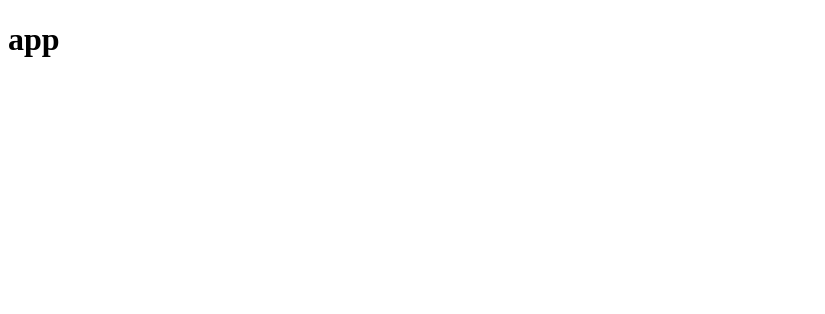
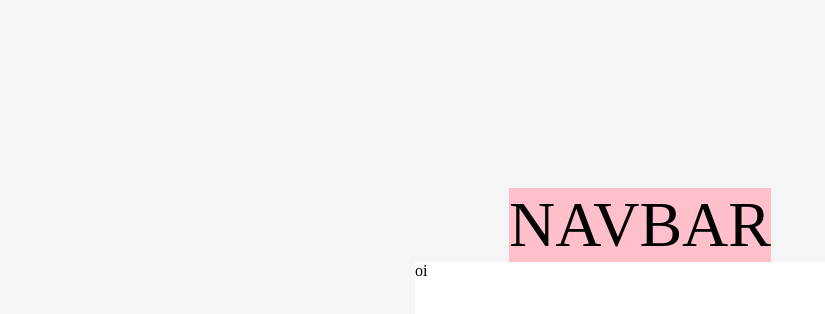
Before and after one commit to vinicius-prates/sandbox, a React (Vite) app in the folder frontend/: page / in a window 1280 px wide. Shown: the top 314 px of the page, without its empty margins (0-825 px from the left). Built offline with nearby package versions, Linux system fonts and the light colour scheme.

Commit message:
Created login page + navbar

```diff
--- a/frontend/index.html
+++ b/frontend/index.html
@@ -4,9 +4,9 @@
     <meta charset="UTF-8" />
     <link rel="icon" type="image/svg+xml" href="/vite.svg" />
     <meta name="viewport" content="width=device-width, initial-scale=1.0" />
-    <title>Vite + React</title>
+    <title>Bosch Justificativas</title>
   </head>
-  <body>
+  <body style="margin:0;padding:0;">
     <div id="root"></div>
     <script type="module" src="/src/main.jsx"></script>
   </body>
--- a/frontend/src/App.jsx
+++ b/frontend/src/App.jsx
@@ -1,7 +1,7 @@
-
+import { LoginPage } from './pages/login/LoginPage'
 
 export const App = () => {
   return (
-    <h1>app</h1>
+    <LoginPage />
   )
 }
--- /dev/null
+++ b/frontend/src/global_components/Navbar/Navbar.jsx
@@ -0,0 +1,12 @@
+import styled from "styled-components";
+
+export const Navbar = () => {
+  return (
+    <Nav>NAVBAR</Nav>
+  );
+};
+
+const Nav = styled.div`
+  background-color: pink;
+  font-size: 4em;
+`;
--- a/frontend/src/global_components/Test.jsx
+++ /dev/null
@@ -1,6 +0,0 @@
-
-export const Test = () => {
-    return (
-        <h1>test</h1>
-    )
-}
--- a/frontend/src/pages/login/LoginPage.jsx
+++ b/frontend/src/pages/login/LoginPage.jsx
@@ -0,0 +1,26 @@
+import styled from "styled-components";
+import { Navbar } from '../../global_components/Navbar/Navbar'
+
+export const LoginPage = () => {
+  return (
+    <Main>
+      <Navbar />
+      <Form>oi</Form>
+    </Main>
+  );
+};
+
+const Main = styled.div`
+  background-color: #f5f5f5;
+  height: 100vh;
+  display: flex;
+  flex-direction: column;
+  align-items: center;
+  justify-content: center;
+`;
+
+const Form = styled.div`
+  background-color: #fff;
+  width: 450px;
+  height: 350px;
+`;
```
